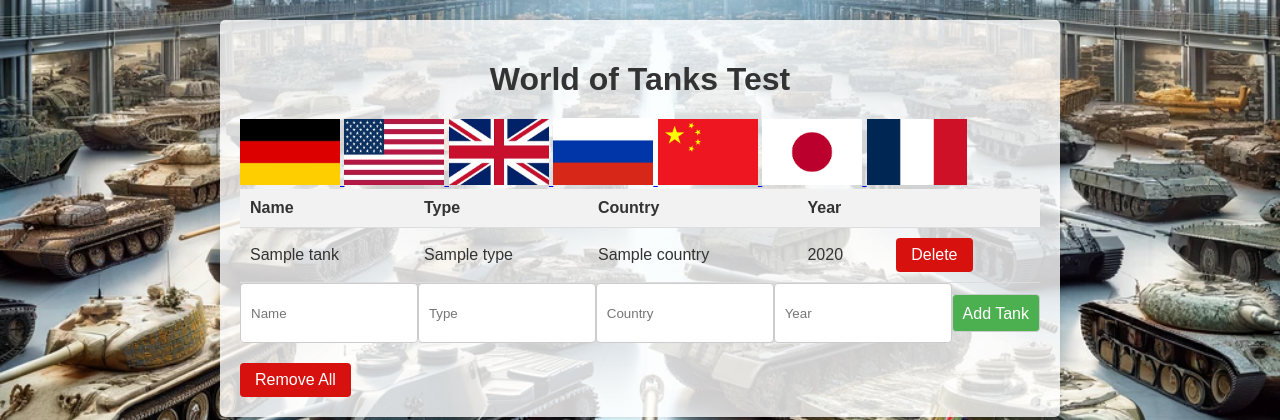
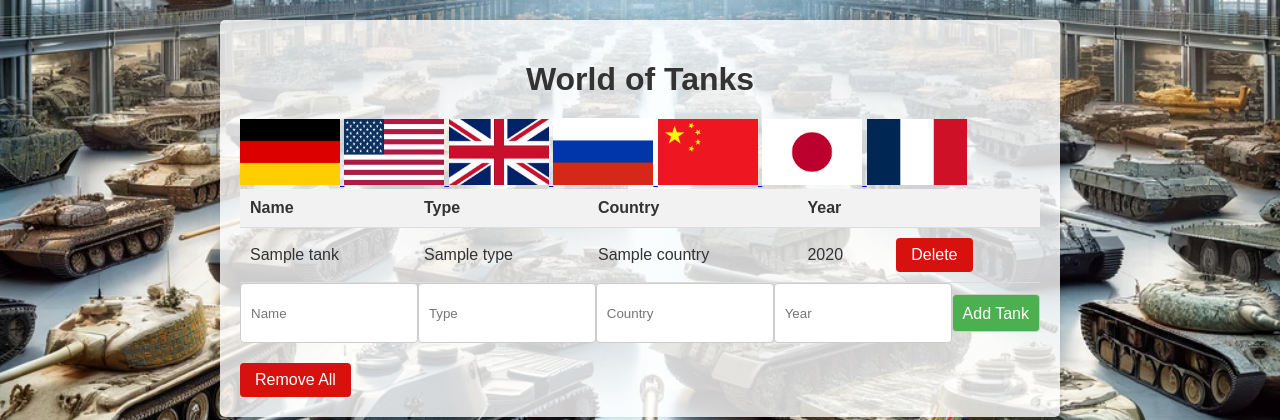
Before and after one commit to Oranhack7/World-of-Tanks, a Flask app: page / in a window 1280 px wide. Shown: the top 420 px of the page. Run offline with Flask 3, Linux system fonts and the light colour scheme; a database or web service that is not in the repository returns one stand-in record (values such as "Sample title").

Commit message:
Update index.html

```diff
--- a/templates/index.html
+++ b/templates/index.html
@@ -160,7 +160,7 @@
 </head>
 <body>
     <div class="container">
-        <h1>World of Tanks Test</h1>
+        <h1>World of Tanks</h1>
 
         {% with messages = get_flashed_messages(with_categories=true) %}
         {% if messages %}
```
